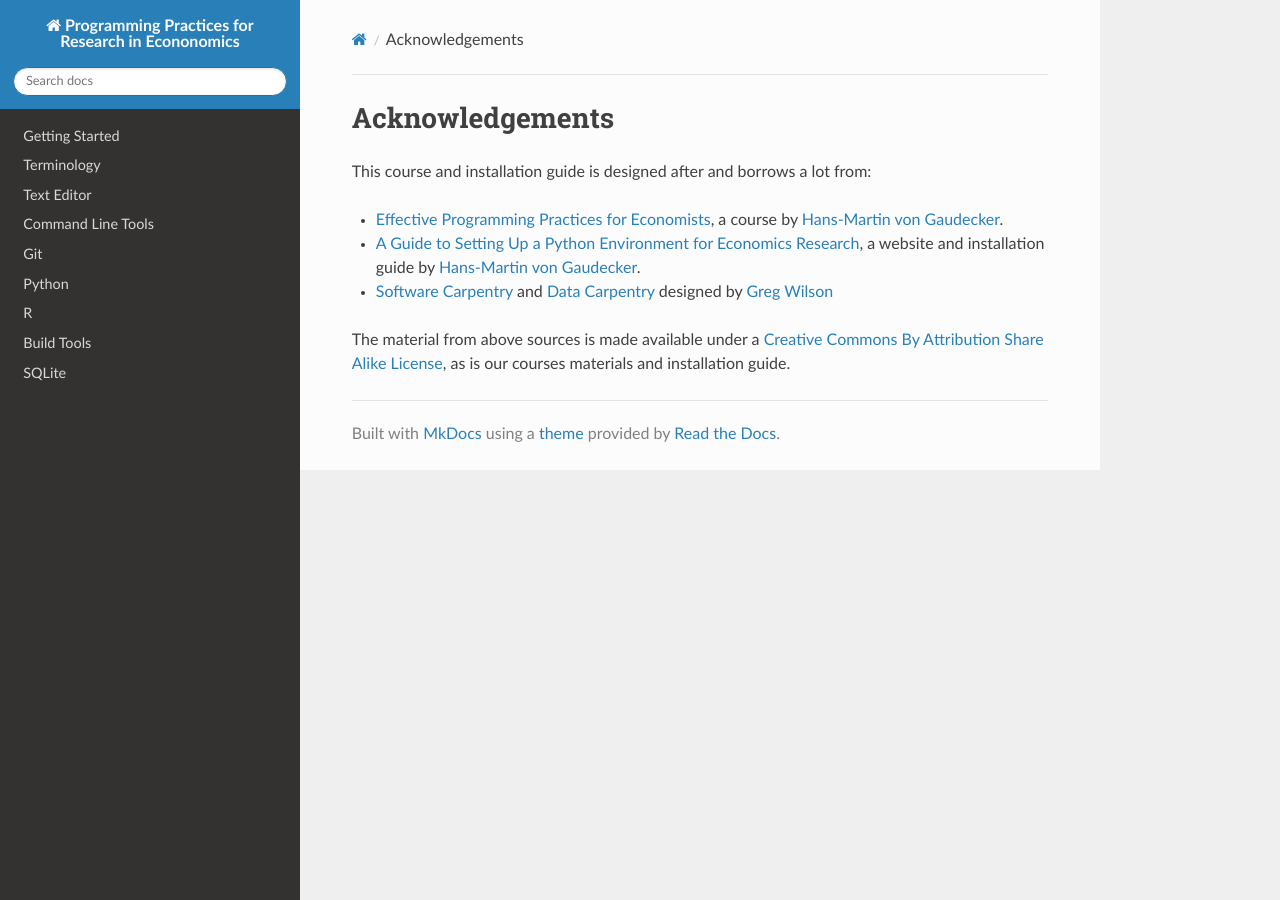
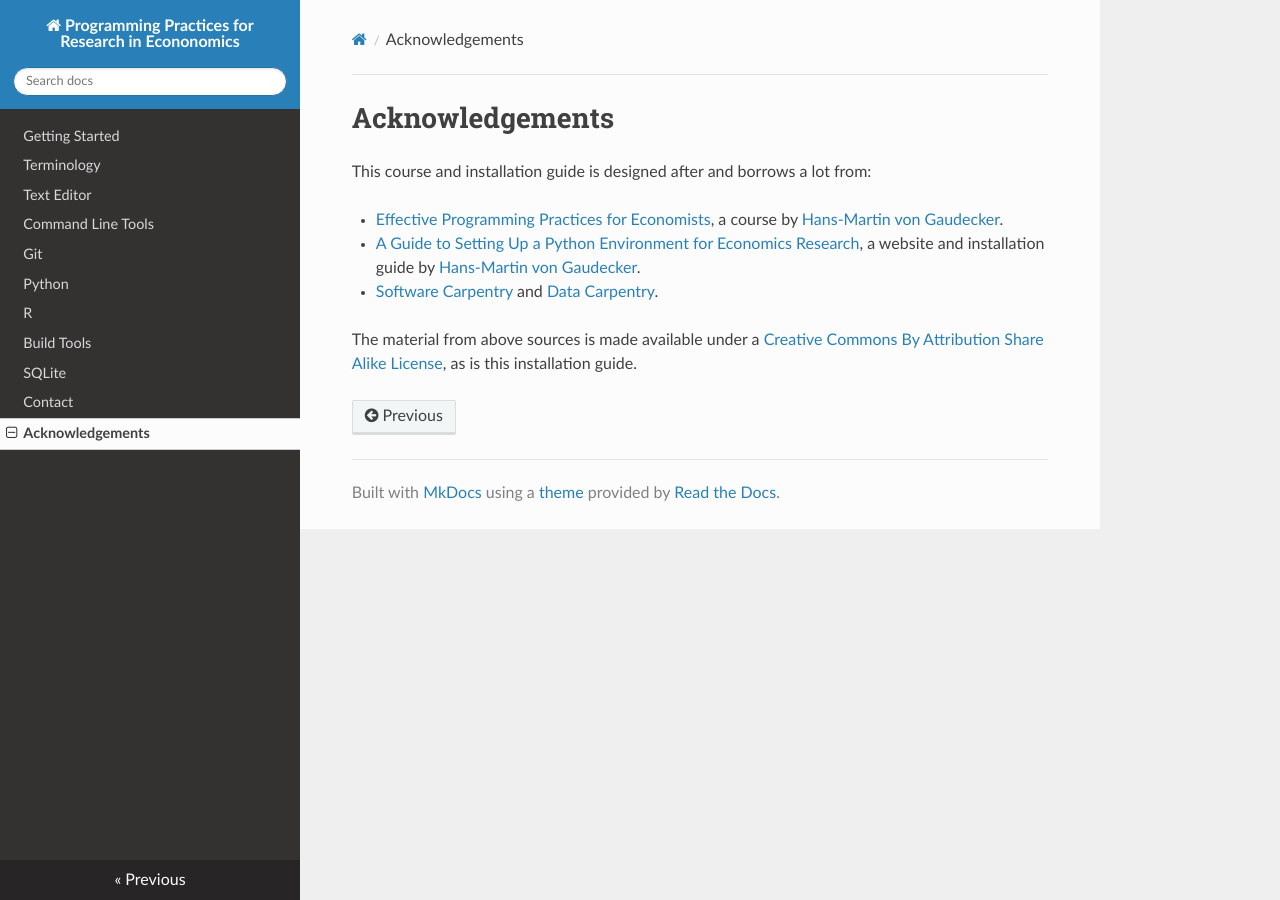
Before and after one commit to pp4rs/DEPRECATED-installation-guide, an MkDocs documentation site: the page built from docs/acknowledgement.md, in a window 1280 px wide. Built offline with MkDocs 1.6.1, drawn with Linux system fonts in a browser that asks for light colours; nearby versions of some CDN libraries; old or Windows-style settings are respelled for this version of MkDocs.

Commit message:
added acknowledgements and contact info to the index

```diff
--- a/docs/acknowledgement.md
+++ b/docs/acknowledgement.md
@@ -4,7 +4,6 @@ This course and installation guide is designed after and borrows a lot from:
 
 * [Effective Programming Practices for Economists](http://www.wiwi.uni-bonn.de/gaudecker/teaching.html#effective-programming-practices-for-economists-msc-phd), a course by [Hans-Martin von Gaudecker](http://www.wiwi.uni-bonn.de/gaudecker/index.html).
 * [A Guide to Setting Up a Python Environment for Economics Research](http://hmgaudecker.github.io/econ-python-environment/), a website and installation guide by [Hans-Martin von Gaudecker](http://www.wiwi.uni-bonn.de/gaudecker/index.html).
-* [Software Carpentry](http://software-carpentry.org/) and [Data Carpentry](http://www.datacarpentry.org/lessons/) designed by [Greg Wilson](http://third-bit.com/greg-wilson.html)
+* [Software Carpentry](http://software-carpentry.org/) and [Data Carpentry](http://www.datacarpentry.org/lessons/).
 
-
-The material from above sources is made available under a [Creative Commons By Attribution Share Alike License](https://creativecommons.org/licenses/by-sa/4.0/legalcode), as is our courses materials and installation guide.
+The material from above sources is made available under a [Creative Commons By Attribution Share Alike License](https://creativecommons.org/licenses/by-sa/4.0/legalcode), as is this installation guide.
--- a/mkdocs.yml
+++ b/mkdocs.yml
@@ -13,7 +13,7 @@ pages:
 - SQLite: sqlite.md
 # - Matlab: matlab.md
 # - Path Settings: path-setting.md
-# - Contact: contact.md
-# - Acknowledgements: acknowledgement.md
+- Contact: contact.md
+- Acknowledgements: acknowledgement.md
 
 theme: readthedocs
```
